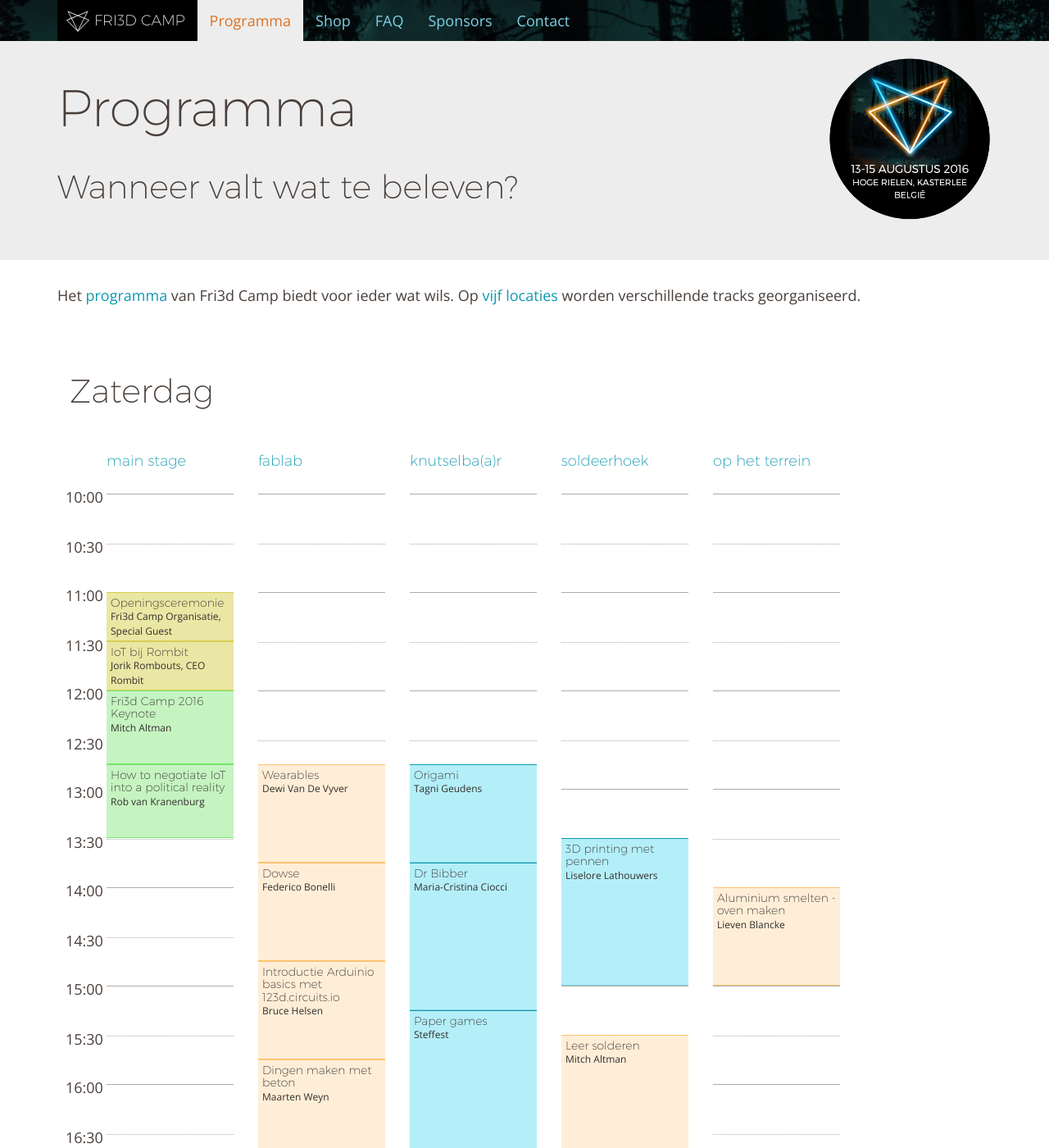
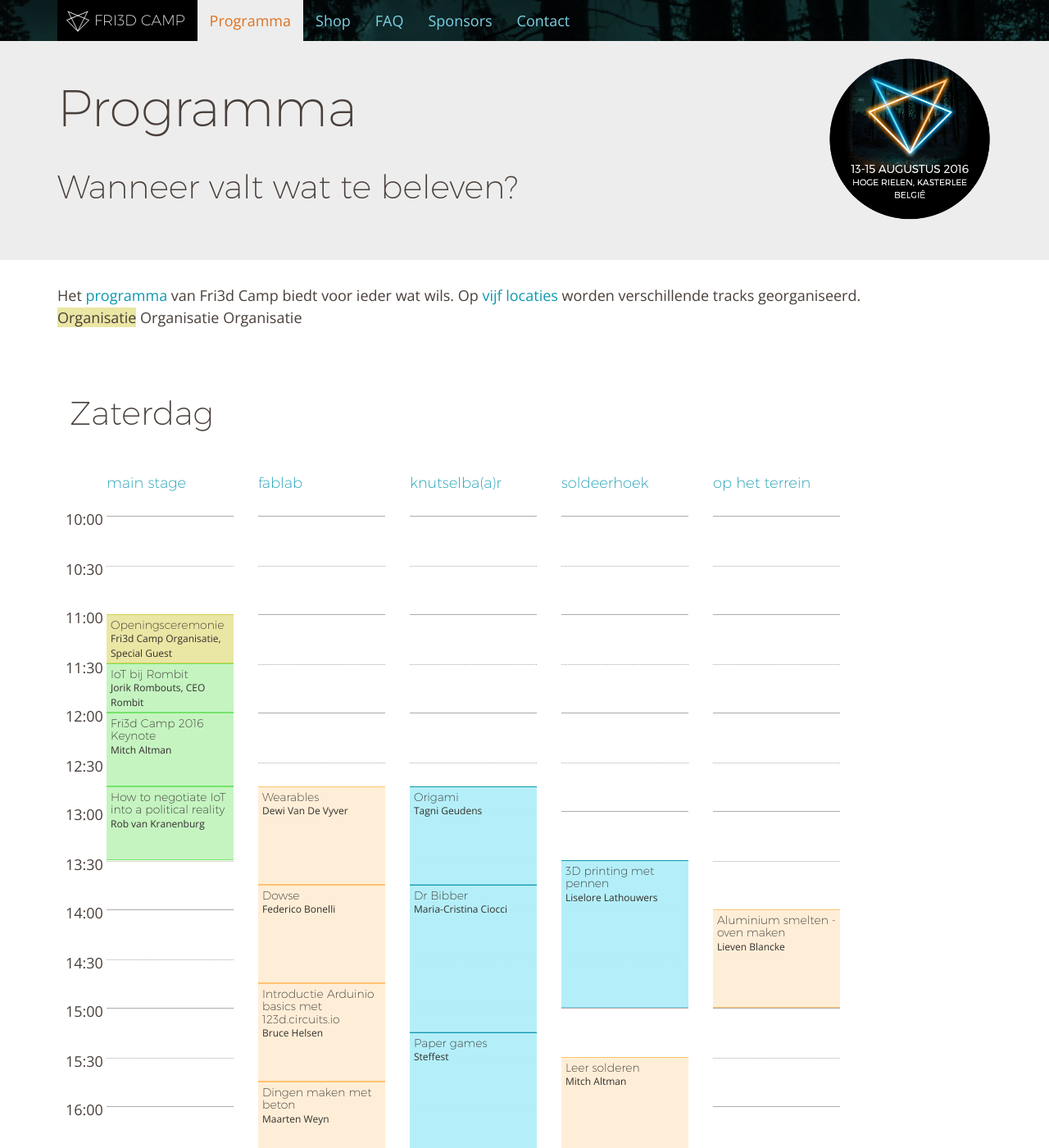
Before and after one commit to Fri3dCamp/fri3dweb2016, a Jekyll site: the page built from programma/tijdsindeling.html, in a window 1280 px wide and 1400 px high. Shown: the whole window at 82% size. Built offline with Jekyll 4.4.1, drawn with Linux system fonts in a browser that asks for light colours; nearby versions of some CDN libraries.

Commit message:
jorik's talk is not orga

```diff
--- a/_data/activities.json
+++ b/_data/activities.json
@@ -13,7 +13,7 @@
     }
   },
   {
-    "type"  : "orga",
+    "type"  : "talk",
     "track" : "main stage",
     "title": "IoT bij Rombit",
     "speakers": [ "Jorik Rombouts, CEO Rombit" ],
--- a/programma/tijdsindeling.html
+++ b/programma/tijdsindeling.html
@@ -6,6 +6,12 @@
 
 Het <a href=".">programma</a> van Fri3d Camp biedt voor ieder wat wils. Op <a
 href="locaties">vijf locaties</a> worden verschillende tracks georganiseerd.
+
+<div class="legend">
+  <span class="orga">Organisatie</span>
+  <span class="workshop">Organisatie</span>
+  <span class="presentatie">Organisatie</span>
+</div>
 
 <div class="schedule clearfix">
     {% for day in site.data.days %}
--- a/source/schedule.less
+++ b/source/schedule.less
@@ -118,3 +118,8 @@
 		}
 	}
 }
+
+  .orga {
+    background-color: @color-schedule1;
+  }
+}
```
Also changed, not shown: css/app.css.
